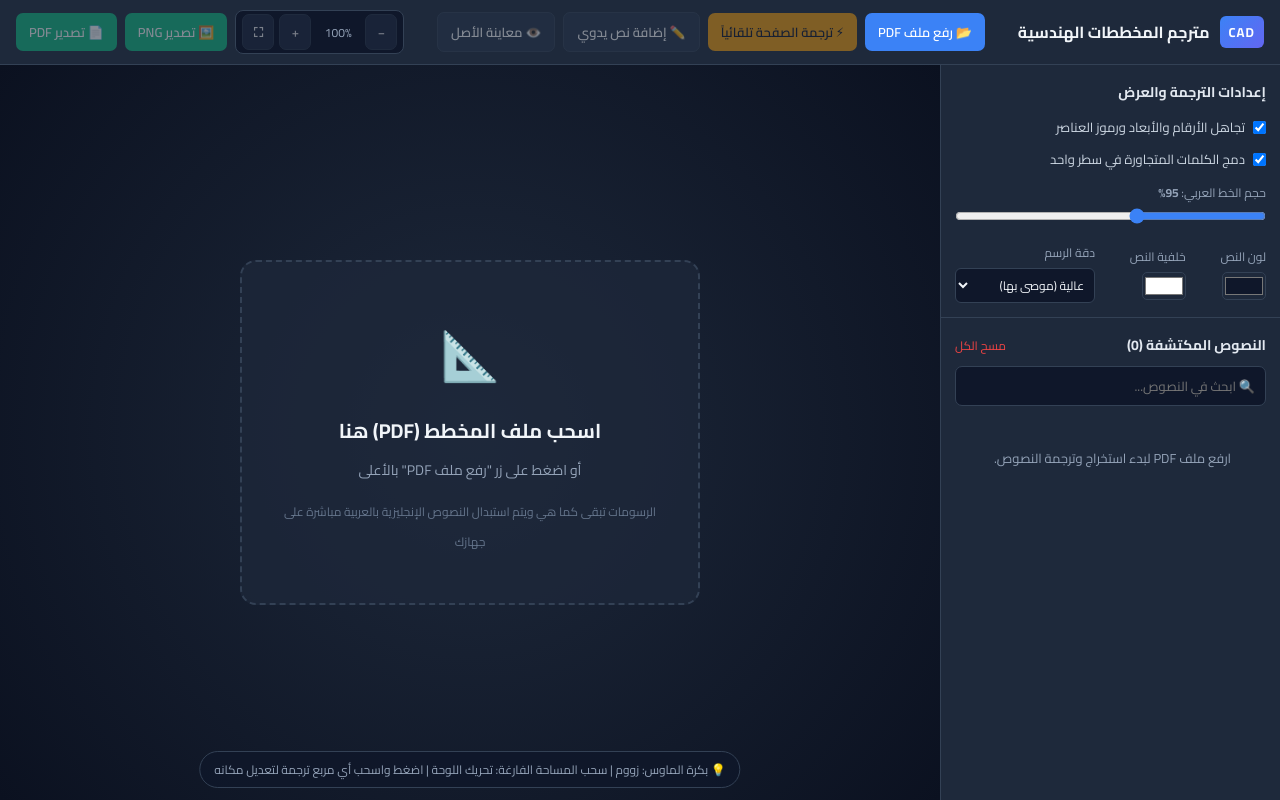
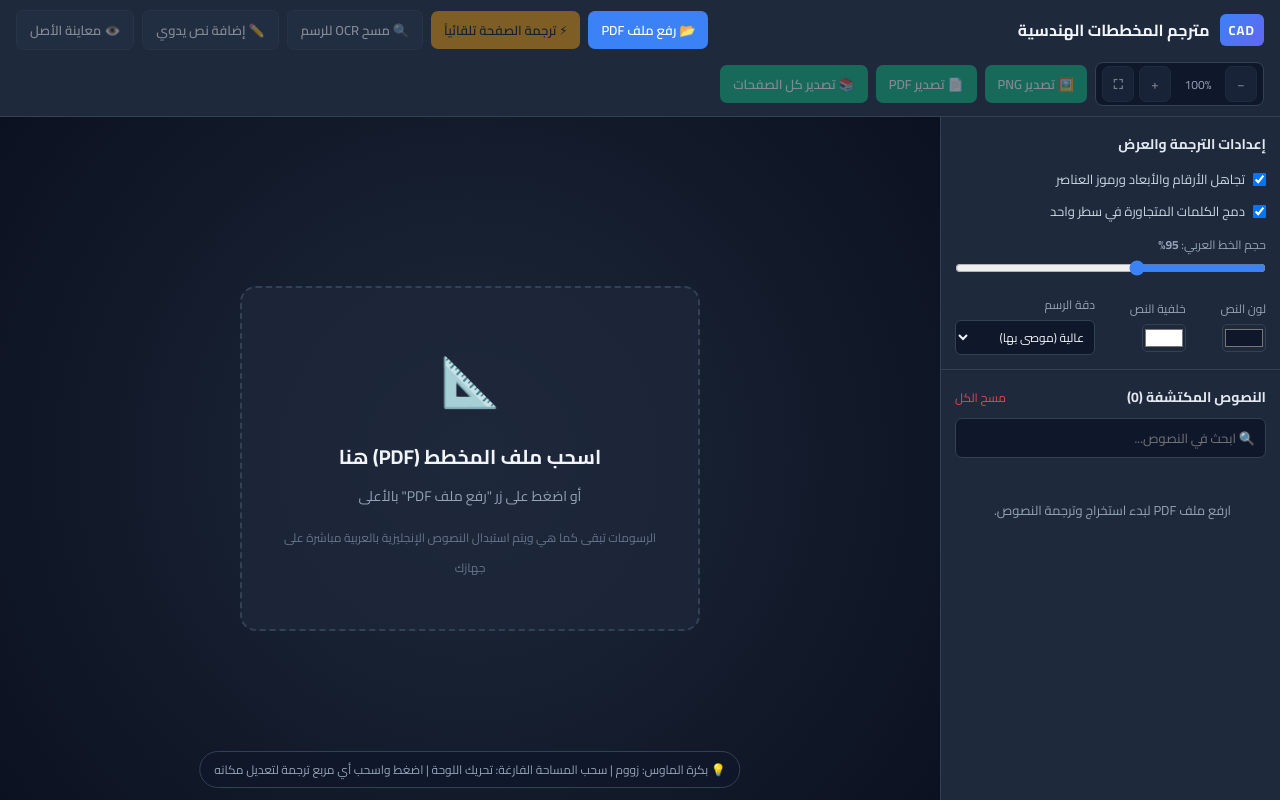
Before and after one commit to AhmedMohamedHosny/Drawing-Engineering, a plain HTML site: page index.html in a window 1280 px wide. Drawn offline with nearby package versions, Linux system fonts and the light colour scheme; a script that the page names is missing.

Commit message:
Add Tesseract.js for OCR functionality

```diff
--- a/index.html
+++ b/index.html
@@ -12,6 +12,8 @@
   <script src="https://cdnjs.cloudflare.com/ajax/libs/pdf.js/3.11.174/pdf.min.js"></script>
   <!-- مكتبة تصدير النتيجة كملف PDF -->
   <script src="https://cdnjs.cloudflare.com/ajax/libs/jspdf/2.5.1/jspdf.umd.min.js"></script>
+  <!-- مكتبة OCR لقراءة النصوص المرسومة كصور أو خطوط -->
+  <script src="https://cdn.jsdelivr.net/npm/tesseract.js@5/dist/tesseract.min.js"></script>
 </head>
 <body>
   <!-- الشريط العلوي -->
@@ -30,7 +32,9 @@
       <button id="translateBtn" class="btn btn-accent" disabled>
         ⚡ ترجمة الصفحة تلقائياً
       </button>
-
+<button id="ocrBtn" class="btn btn-secondary" disabled title="قراءة وترجمة النصوص المرسومة كخطوط أو صور">
+        🔍 مسح OCR للرسم
+      </button>
       <button id="manualModeBtn" class="btn btn-secondary" disabled title="ارسم مربعاً على أي نص لم يتم التقاطه تلقائياً">
         ✏️ إضافة نص يدوي
       </button>
@@ -56,6 +60,7 @@
 
       <button id="exportPngBtn" class="btn btn-success" disabled>🖼️ تصدير PNG</button>
       <button id="exportPdfBtn" class="btn btn-success" disabled>📄 تصدير PDF</button>
+      <button id="exportAllPdfBtn" class="btn btn-success" disabled>📚 تصدير كل الصفحات</button>
     </div>
   </header>
 
```
